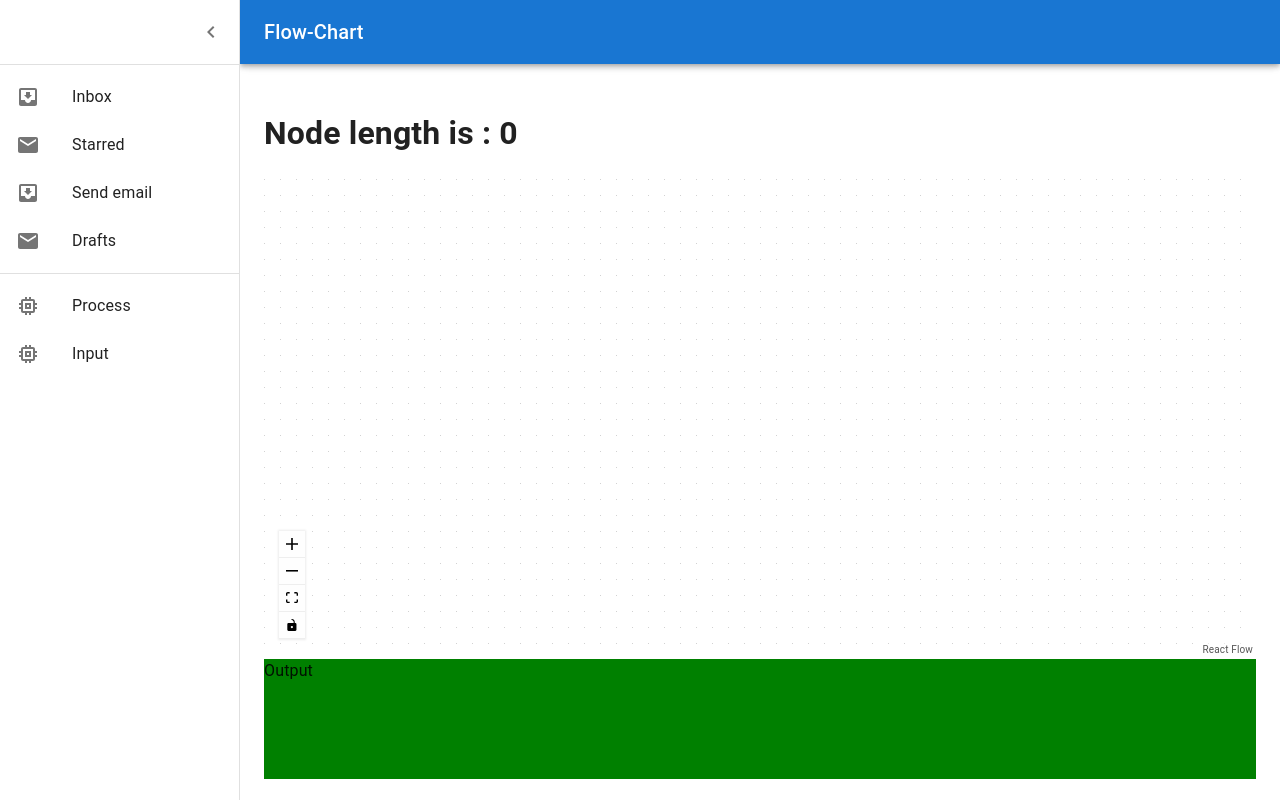
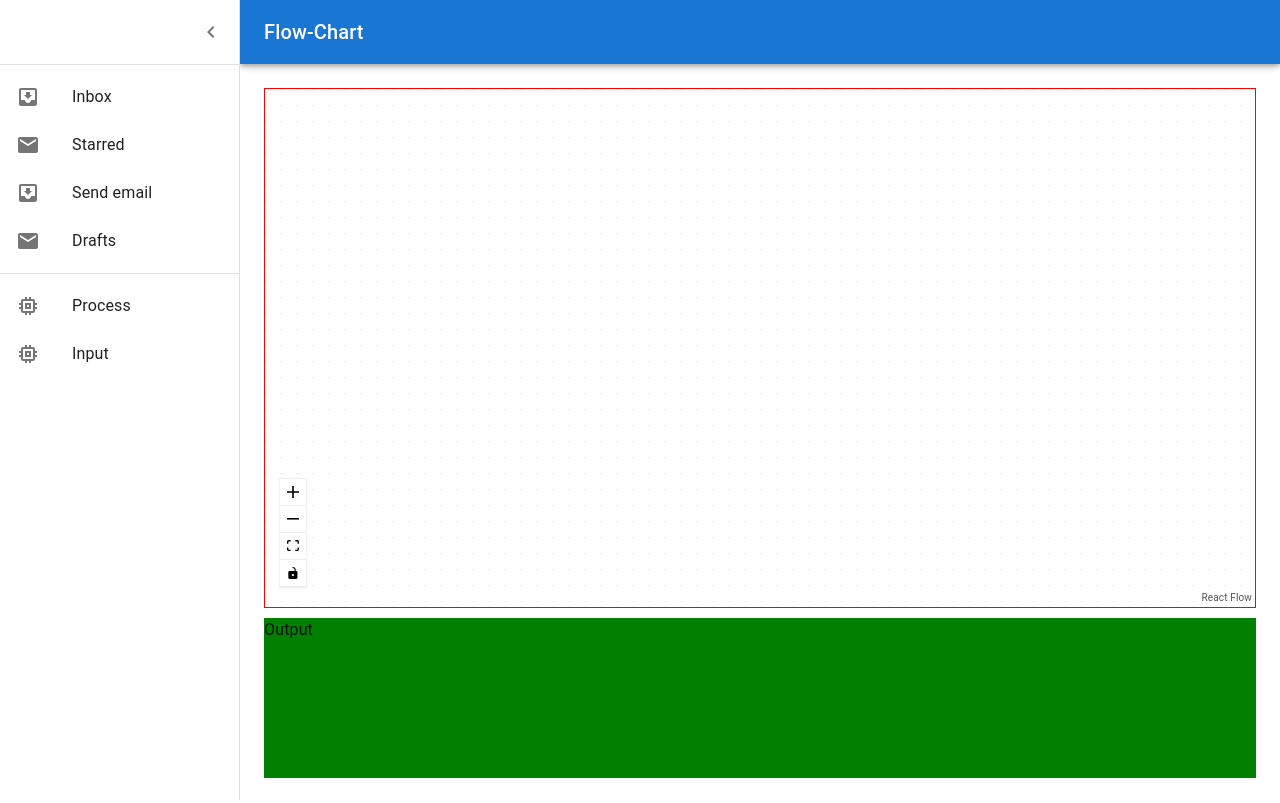
Before and after one commit to NaveenDanj/react-flow-chart, a React (Create React App) app: page / in a window 1280 px wide. Built offline with nearby package versions, Linux system fonts and the light colour scheme.

Commit message:
added process node

```diff
--- a/src/components/Main/Canvas.js
+++ b/src/components/Main/Canvas.js
@@ -1,68 +1,35 @@
-import React, { useEffect, useState } from 'react'
-import ReactFlow , {Background , Controls} from 'react-flow-renderer';
-import { useSelector } from 'react-redux';
+import React from 'react'
+import ReactFlow , {Background , Controls , addEdge} from 'react-flow-renderer';
+import { useSelector , useDispatch } from 'react-redux';
+import { setNodes } from '../../Store/NodeSlice'
 
 
 
-let elements = [
-    // {
-    //   id: '1',
-    //   type: 'input', // input node
-    //   data: { label: 'Input Node' },
-    //   position: { x: 250, y: 25 },
-    // },
-    // // default node
-    // {
-    //   id: '2',
-    //   // you can also pass a React component as a label
-    //   data: { label: <div>Default Node</div> },
-    //   position: { x: 100, y: 125 },
-    // },
-    // {
-    //   id: '3',
-    //   type: 'output', // output node
-    //   data: { label: 'Output Node' },
-    //   position: { x: 250, y: 250 },
-    // },
-
-    // {
-    //   id: '4',
-    //   type: 'output', // output node
-    //   data: { label: 'Output Node' },
-    //   position: { x: 250, y: 250 },
-    // },
-    // animated edge
-    // { id: 'e1-2', source: '1', target: '2', animated: true },
-    // { id: 'e2-3', source: '2', target: '3' },
-    {
-      id: '1',
-      // you can also pass a React component as a label
-      data: { label: <div>Default Node</div> },
-      position: { x: 100, y: 125 },
-    },
-    {
-      id: '2',
-      // you can also pass a React component as a label
-      data: { label: <div>Default Node</div> },
-      position: { x: 100, y: 125 },
-    },
-    {
-      id: '3',
-      // you can also pass a React component as a label
-      data: { label: <div>Default Node</div> },
-      position: { x: 100, y: 125 },
-    }
-];
 
 
 function Canvas() {
 
   const Nodes = useSelector((state) => state.Nodes.nodes);
+  const dispatch = useDispatch();
+
+  const onEdgeUpdate = (edge) => {
+    console.log(edge);
+  }
+
+  const onConnect = (params) => {
+    console.log(Nodes);
+    dispatch( setNodes( addEdge(params, Nodes) ) );
+    console.log(Nodes);
+  }
+
 
   return (
-    <div style={{ height: '60vh' , backgroundColor : 'white' , borderWidth : 1 , borderColor : 'gray' }}>
-        <h1>Node length is : {Nodes.length}</h1>
-        <ReactFlow elements={Nodes} >
+    <div style={{ height: '65vh' , backgroundColor : 'white' , borderWidth : 1 , borderColor : 'red' , borderStyle : 'solid' }}>
+        <ReactFlow
+          elements={Nodes}
+          onEdgeUpdate={onEdgeUpdate}
+          onConnect={onConnect}
+        >
           <Background color='#888' gap={16} />
           <Controls />
         </ReactFlow>
--- a/src/components/Main/Output.js
+++ b/src/components/Main/Output.js
@@ -2,7 +2,7 @@ import React from 'react'
 
 function Output() {
   return (
-    <div style={{ backgroundColor : 'green' , height : '15vh' , marginTop : 70}}>Output</div>
+    <div style={{ backgroundColor : 'green' , height : '20vh' , marginTop : 10}}>Output</div>
   )
 }
 
```
Also changed, not shown: src/components/Nodes/ProcessNode.js (added).
